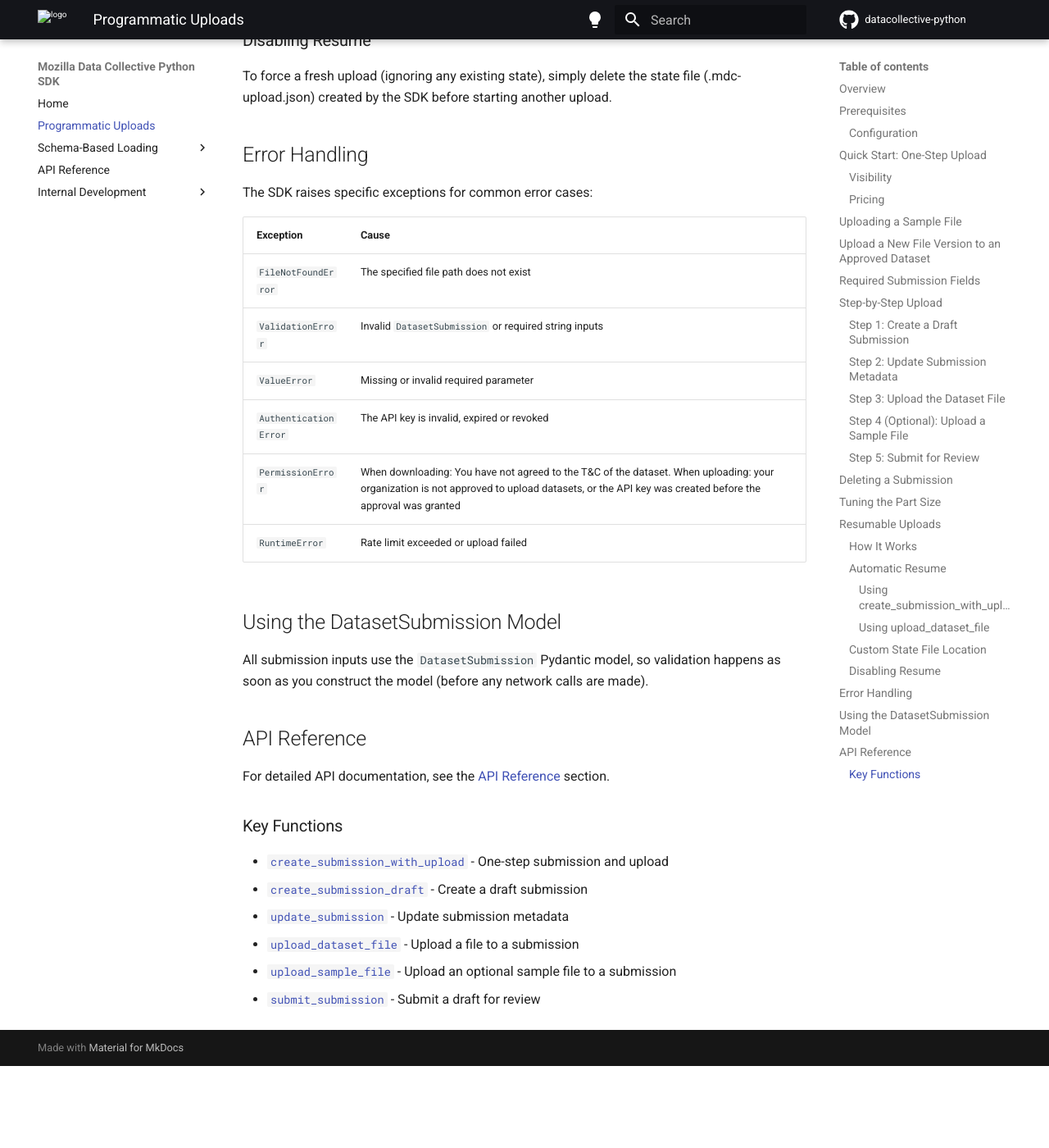
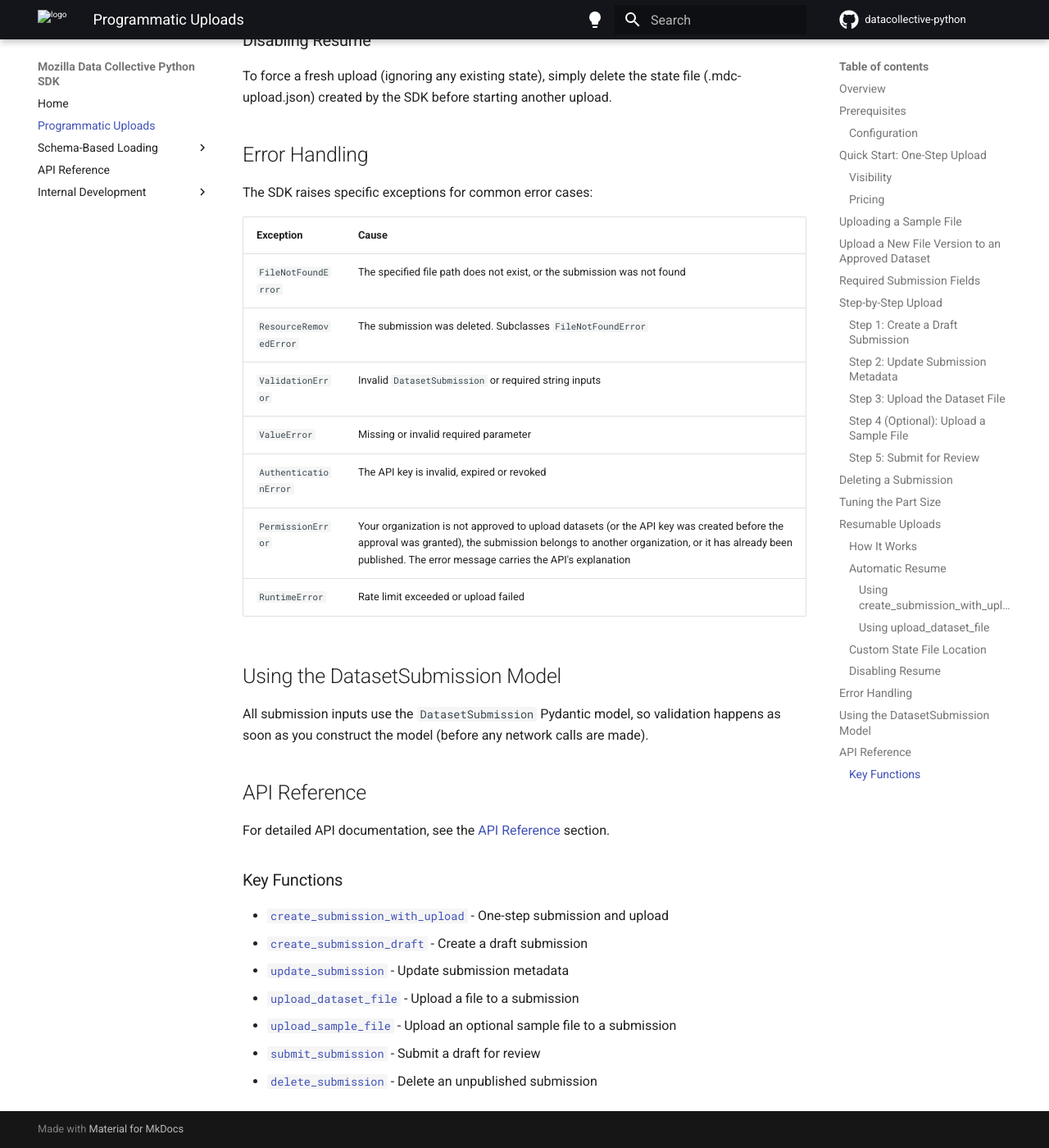
Before and after one commit to Mozilla-Data-Collective/datacollective-python, an MkDocs documentation site: the page built from docs/upload.md, in a window 1280 px wide and 1400 px high, scrolled down 11110 px. Shown: the whole window at 82% size. Built offline with MkDocs 1.6.1 and Material for MkDocs 9.7.7, drawn with Linux system fonts in a browser that asks for light colours; comment, search, counter and statistics services are not loaded; before the commit the page ends 12410 px from its top, so only the background shows below that.

Commit message:
Fix outdated error handling table

```diff
--- a/docs/upload.md
+++ b/docs/upload.md
@@ -498,14 +498,15 @@ To force a fresh upload (ignoring any existing state), simply delete the state f
 
 The SDK raises specific exceptions for common error cases:
 
-| Exception | Cause                                                                                                                                                                                             |
-|-----------|---------------------------------------------------------------------------------------------------------------------------------------------------------------------------------------------------|
-| `FileNotFoundError` | The specified file path does not exist                                                                                                                                                            |
-| `ValidationError` | Invalid `DatasetSubmission` or required string inputs                                                                                                                                             |
-| `ValueError` | Missing or invalid required parameter                                                                                                                                                             |
-| `AuthenticationError` | The API key is invalid, expired or revoked                                                                                                                                                        |
-| `PermissionError` | When downloading: You have not agreed to the T&C of the dataset. When uploading: your organization is not approved to upload datasets, or the API key was created before the approval was granted |
-| `RuntimeError` | Rate limit exceeded or upload failed                                                                                                                                                              |
+| Exception | Cause |
+|-----------|-------|
+| `FileNotFoundError` | The specified file path does not exist, or the submission was not found |
+| `ResourceRemovedError` | The submission was deleted. Subclasses `FileNotFoundError` |
+| `ValidationError` | Invalid `DatasetSubmission` or required string inputs |
+| `ValueError` | Missing or invalid required parameter |
+| `AuthenticationError` | The API key is invalid, expired or revoked |
+| `PermissionError` | Your organization is not approved to upload datasets (or the API key was created before the approval was granted), the submission belongs to another organization, or it has already been published. The error message carries the API's explanation |
+| `RuntimeError` | Rate limit exceeded or upload failed |
 
 ## Using the DatasetSubmission Model
 
@@ -524,3 +525,4 @@ For detailed API documentation, see the [API Reference](api.md) section.
 - [`upload_dataset_file`](api.md) - Upload a file to a submission
 - [`upload_sample_file`](api.md) - Upload an optional sample file to a submission
 - [`submit_submission`](api.md) - Submit a draft for review
+- [`delete_submission`](api.md) - Delete an unpublished submission
```
